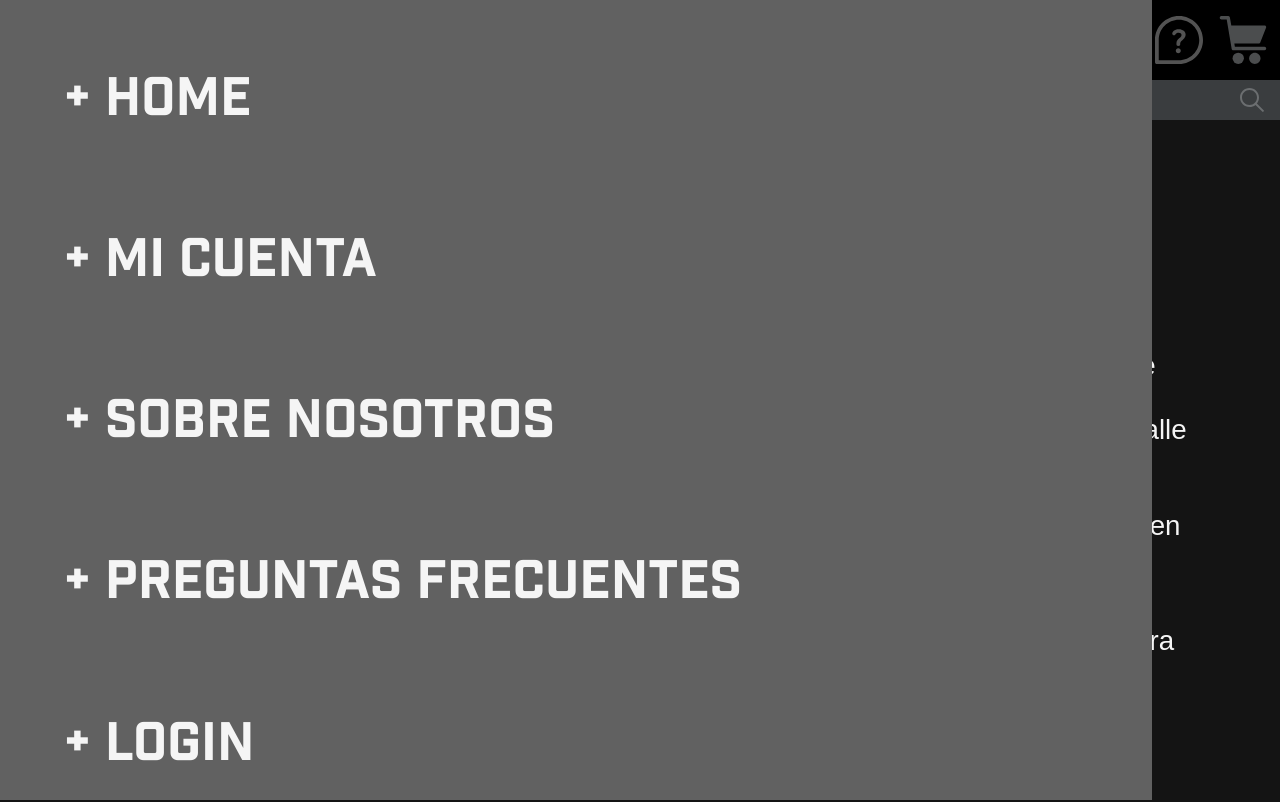
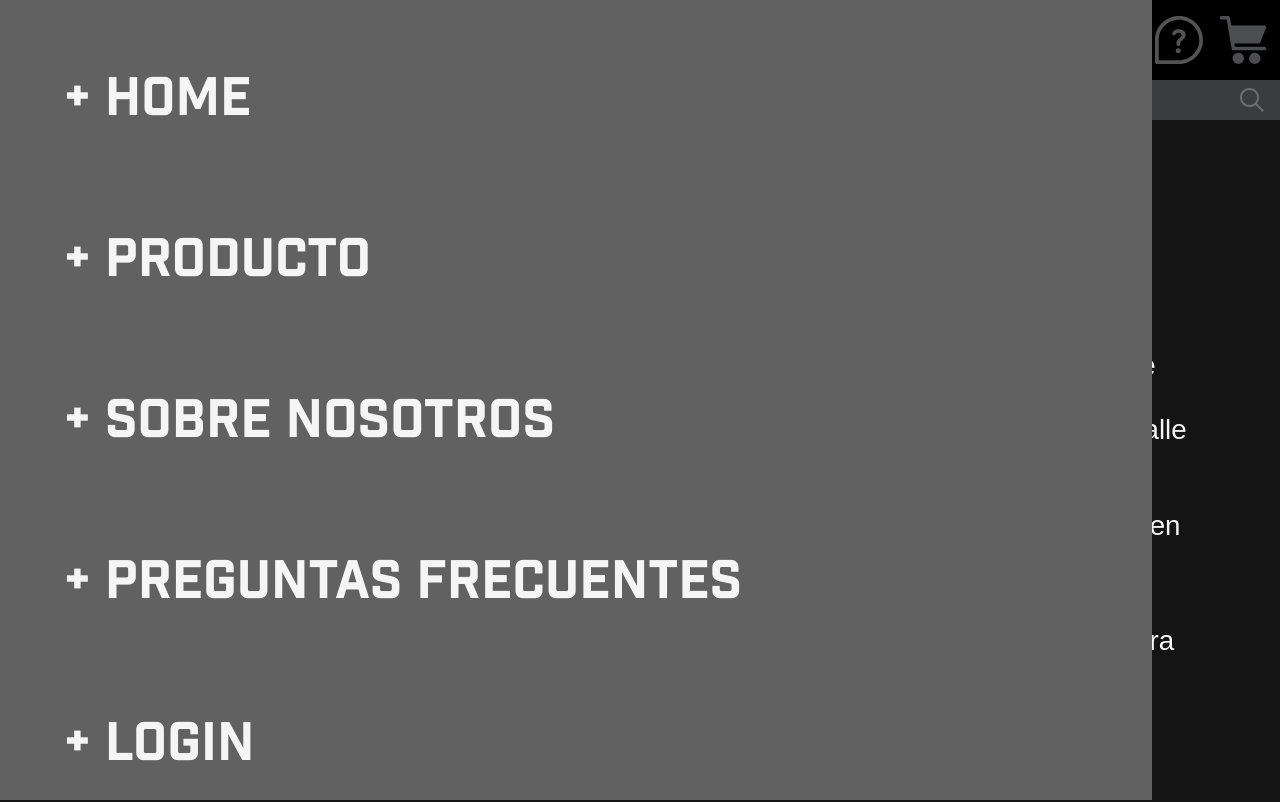
Before and after one commit to Moreko/grupo_4_digitalbirra, a PHP site: page /faq.html in a window 1280 px wide. Shown: the top 802 px of the page. Run offline with PHP 8.4, Linux system fonts and the light colour scheme.

Commit message:
sumo producto a menu

```diff
--- a/site/admin_db.html
+++ b/site/admin_db.html
@@ -20,7 +20,7 @@
             </section>
             <section class="navBar__linksMenu">
                 <a class="linksMenu--a" href="home.html">+ HOME</a>
-                <a class="linksMenu--a" href="">+ MI CUENTA</a>
+                <a class="linksMenu--a" href="producto.html">+ PRODUCTO</a>
                 <a class="linksMenu--a" href="sobre_nosotros.html">+ SOBRE NOSOTROS</a>
                 <a class="linksMenu--a" href="faq.html">+ PREGUNTAS FRECUENTES</a>
                 <a class="linksMenu--a" href="login.html">+ LOGIN</a>
--- a/site/css/styles.css
+++ b/site/css/styles.css
@@ -243,6 +243,7 @@ FIN DEL MENU */
     font-size: 2rem;
     background-color:#222629;
     border-top: grey solid 1px;
+    font-family: 'Quicksand', sans-serif;
 }
 
 .imagenFooter {
--- a/site/faq.html
+++ b/site/faq.html
@@ -21,7 +21,7 @@
 
             <section class="navBar__linksMenu">
                 <a class="linksMenu--a" href="home.html">+ HOME</a>
-                <a class="linksMenu--a" href="">+ MI CUENTA</a>
+                <a class="linksMenu--a" href="producto.html">+ PRODUCTO</a>
                 <a class="linksMenu--a" href="sobre_nosotros.html">+ SOBRE NOSOTROS</a>
                 <a class="linksMenu--a" href="faq.html">+ PREGUNTAS FRECUENTES</a>
                 <a class="linksMenu--a" href="login.html">+ LOGIN</a>
--- a/site/home.html
+++ b/site/home.html
@@ -21,7 +21,7 @@
 
             <section class="navBar__linksMenu">
                 <a class="linksMenu--a" href="home.html">+ HOME</a>
-                <a class="linksMenu--a" href="">+ MI CUENTA</a>
+                <a class="linksMenu--a" href="producto.html">+ PRODUCTO</a>
                 <a class="linksMenu--a" href="sobre_nosotros.html">+ SOBRE NOSOTROS</a>
                 <a class="linksMenu--a" href="faq.html">+ PREGUNTAS FRECUENTES</a>
                 <a class="linksMenu--a" href="login.html">+ LOGIN</a>
--- a/site/login.html
+++ b/site/login.html
@@ -20,7 +20,7 @@
             </section>
             <section class="navBar__linksMenu">
                 <a class="linksMenu--a" href="home.html">+ HOME</a>
-                <a class="linksMenu--a" href="">+ MI CUENTA</a>
+                <a class="linksMenu--a" href="producto.html">+ PRODUCTO</a>
                 <a class="linksMenu--a" href="sobre_nosotros.html">+ SOBRE NOSOTROS</a>
                 <a class="linksMenu--a" href="faq.html">+ PREGUNTAS FRECUENTES</a>
                 <a class="linksMenu--a" href="login.html">+ LOGIN</a>
--- a/site/registro.html
+++ b/site/registro.html
@@ -20,7 +20,7 @@
             </section>
             <section class="navBar__linksMenu">
                 <a class="linksMenu--a" href="home.html">+ HOME</a>
-                <a class="linksMenu--a" href="">+ MI CUENTA</a>
+                <a class="linksMenu--a" href="producto.html">+ PRODUCTO</a>
                 <a class="linksMenu--a" href="sobre_nosotros.html">+ SOBRE NOSOTROS</a>
                 <a class="linksMenu--a" href="faq.html">+ PREGUNTAS FRECUENTES</a>
                 <a class="linksMenu--a" href="login.html">+ LOGIN</a>
--- a/site/sobre_nosotros.html
+++ b/site/sobre_nosotros.html
@@ -21,7 +21,7 @@
 
             <section class="navBar__linksMenu">
                 <a class="linksMenu--a" href="home.html">+ HOME</a>
-                <a class="linksMenu--a" href="">+ MI CUENTA</a>
+                <a class="linksMenu--a" href="producto.html">+ PRODUCTO</a>
                 <a class="linksMenu--a" href="sobre_nosotros.html">+ SOBRE NOSOTROS</a>
                 <a class="linksMenu--a" href="faq.html">+ PREGUNTAS FRECUENTES</a>
                 <a class="linksMenu--a" href="login.html">+ LOGIN</a>
```
